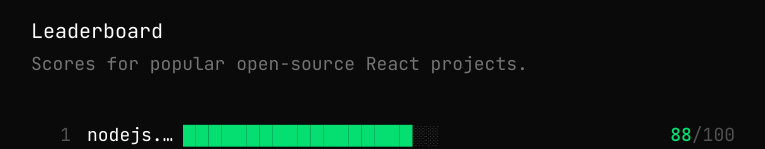
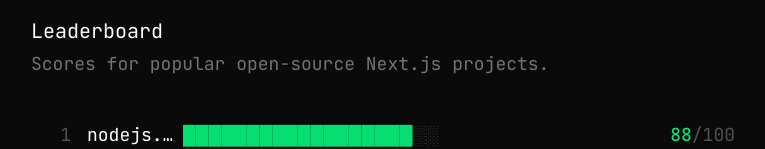
Before and after one commit to Aniket-508/vercel-doctor, a Next.js app in the folder packages/website/: page /leaderboard in a window 1280 px wide. Shown: the part 178-327 px from the top of the page, without its empty margins (257-1022 px from the left). Built offline with nearby package versions, Linux system fonts and the light colour scheme.

Commit message:
feat: update logo SVG for improved design and clarity

```diff
--- a/packages/website/src/app/leaderboard/page.tsx
+++ b/packages/website/src/app/leaderboard/page.tsx
@@ -69,7 +69,7 @@
       </div>
 
       <div className="mb-1 text-xl text-white">Leaderboard</div>
-      <div className="mb-8 text-neutral-500">Scores for popular open-source React projects.</div>
+      <div className="mb-8 text-neutral-500">Scores for popular open-source Next.js projects.</div>
 
       <div className="mb-8">
         {LEADERBOARD_ENTRIES.map((entry, index) => (
--- a/packages/website/src/app/share/page.tsx
+++ b/packages/website/src/app/share/page.tsx
@@ -85,7 +85,7 @@
   if (resolvedParams.f) shareSearchParams.set("f", resolvedParams.f);
   const shareUrl = `${SHARE_BASE_URL}?${shareSearchParams.toString()}`;
 
-  const projectLabel = projectName ? `${projectName} ` : "My React codebase ";
+  const projectLabel = projectName ? `${projectName} ` : "My Next.js project ";
   const tweetText = `${projectLabel}scored ${score}/${PERFECT_SCORE} (${label}) on Vercel Doctor. Run it on yours:`;
   const twitterShareUrl = `https://twitter.com/intent/tweet?text=${encodeURIComponent(
     tweetText,
```
Also changed, not shown: packages/website/src/app/share/badge/route.ts (+1 -1 lines).
